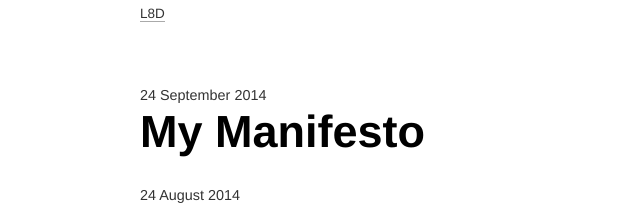
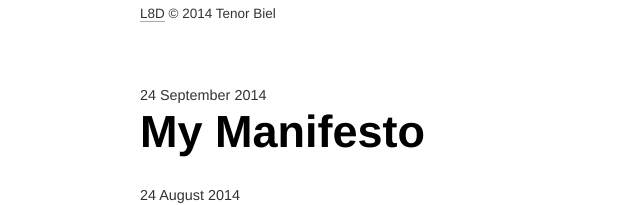
Before and after one commit to L8D/l8d.github.io, a Jekyll site: the page built from index.html, in a window 1280 px wide. Shown: the top 205 px of the page, without its empty margins (200-840 px from the left). Built offline with Jekyll 4.4.1, drawn with Linux system fonts in a browser that asks for light colours; Markdown is read by kramdown in place of the engine named in the settings.

Commit message:
Fix typo and add copyright text

```diff
--- a/_config.yml
+++ b/_config.yml
@@ -5,6 +5,7 @@ url: http://l8d.github.io
 permalink: none
 markdown: redcarpet
 pygments: true
+cyear: 2014
 exclude: [vendor]
 
 redcarpet:
--- a/_layouts/index.html
+++ b/_layouts/index.html
@@ -17,7 +17,10 @@
 </head>
 
 <body>
-<nav><a href="/">{{ site.title }}</a></nav>
+<nav>
+  <a href="/">{{ site.title }}</a>
+  &copy; {{ site.cyear }} {{ site.author }}
+</nav>
 
 {{ content }}
 </body>
--- a/_layouts/post.html
+++ b/_layouts/post.html
@@ -5,10 +5,10 @@
   <title>{{ site.title }} &ndash; {{ post.title }}</title>
   <meta name="viewport" content="width=device-width, initial-scale=1.0, maximum-scale=1.0, user-scalable=0">
   <meta name="author" content="{{ site.author }}">
-  {% if post.description %}
-  <meta name="description" content="{{ post.description }}">
+  {% if page.description %}
+  <meta name="description" content="{{ page.description }}">
   {% else %}
-  <meta name="description" content="{{ post.excerpt }}">
+  <meta name="description" content="{{ page.excerpt }}">
   {% endif %}
 
   {% if site.github %}
```
